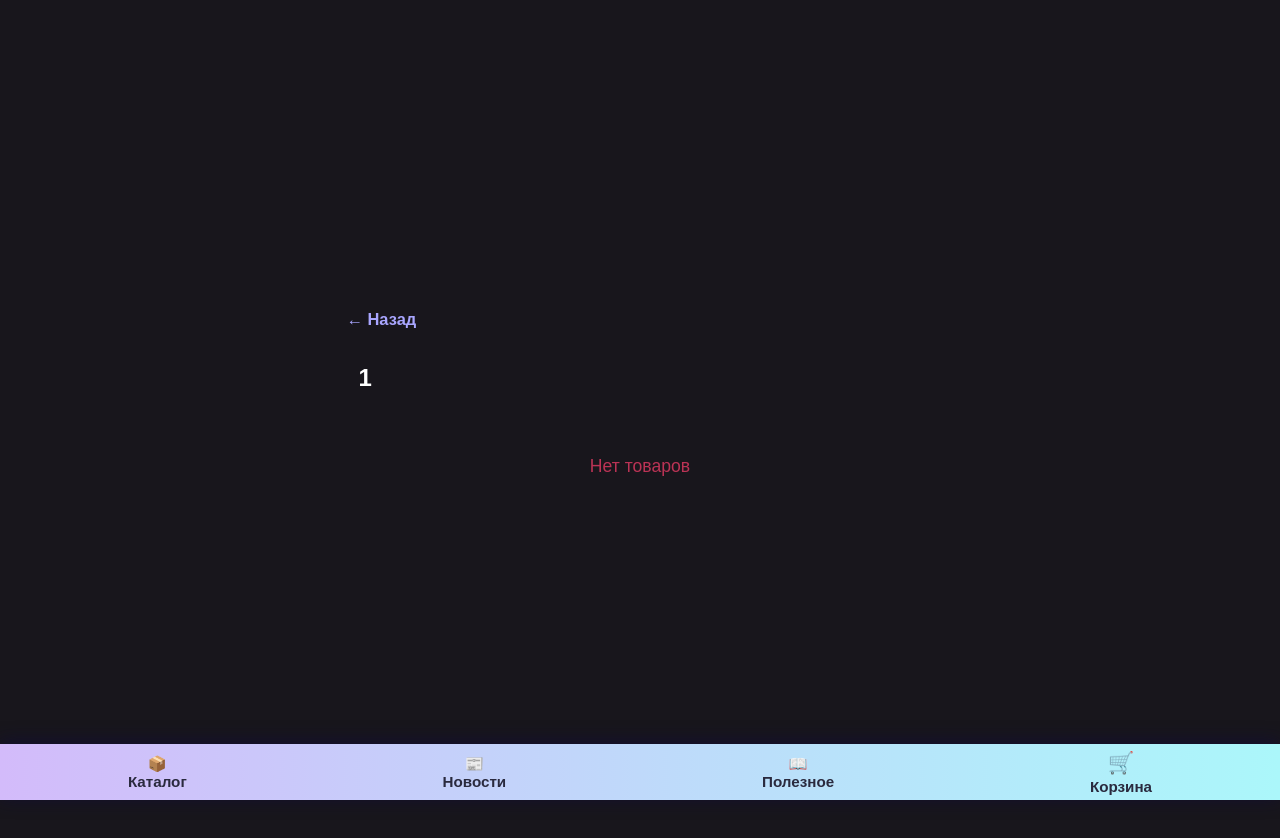
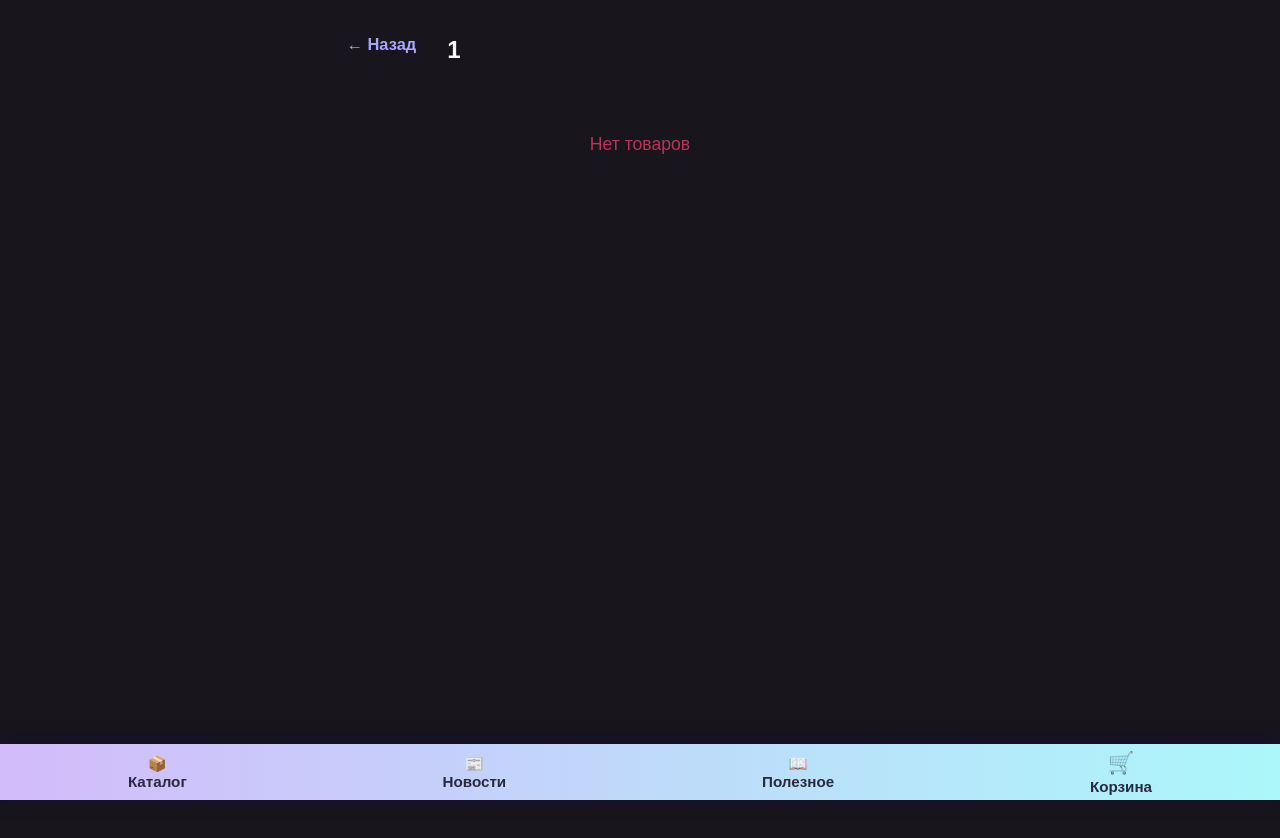
Before and after one commit to AlexSalavat/facade-stone-app, a React (Vite) app: page /category/1 in a window 1280 px wide. Shown: the top 838 px of the page. Built offline with nearby package versions, Linux system fonts and the light colour scheme.

Commit message:
first ddaa

```diff
--- a/src/components/CategoryView.css
+++ b/src/components/CategoryView.css
@@ -1,32 +1,27 @@
-.category-list-page {
-  padding-top: 12px;
-  padding-bottom: 7px;
-}
-.category-list-title {
-  font-size: 1.08rem;
-  color: #b6a3f5;
-  font-weight: 700;
-  letter-spacing: 0.01em;
-  margin-bottom: 11px;
-  margin-left: 2px;
-}
-.category-cards-grid {
-  display: grid;
-  grid-template-columns: repeat(2, 1fr);
-  gap: 0.5vw;
-  width: 100%;
+.category-view-page {
+  max-width: 600px;
+  margin: 0 auto;
+  padding: 0 0.5vw;
+  padding-top: 0px !important;    /* нет отступа сверху */
+  padding-bottom: 0px;
+  min-height: 100vh;
+  box-sizing: border-box;
+  background: #18161c;
 }
 
-/* --- Для страницы товаров (убираем все лишние отступы!) --- */
-.category-view-page {
-  padding-top: 0 !important;
-  margin-top: 0 !important;
+.category-view-top-row {
+  display: flex;
+  align-items: center;
+  padding-top: 16px;
+  padding-bottom: 18px;
 }
-.category-view-top-row {
-  margin-bottom: 8px !important;
-  padding-top: 0 !important;
+
+.back-btn {
+  font-size: 1rem;
+  background: none;
+  color: #b5aafd;
+  border: none;
+  cursor: pointer;
+  padding: 0;
+  margin-right: 5px;
 }
-.container {
-  padding-top: 0 !important;
-  margin-top: 0 !important;
-}
--- a/src/components/CategoryView.jsx
+++ b/src/components/CategoryView.jsx
@@ -3,7 +3,7 @@ import { useNavigate, useParams } from "react-router-dom";
 import { products } from "./products";
 import { categories } from "./categories";
 import CategoryCard from "./CategoryCard";
-import ProductsGrid from "./ProductsGrid"; // вот он!
+import ProductsGrid from "./ProductsGrid";
 import "./CategoryView.css";
 import "./ProductsGrid.css";
 
@@ -12,7 +12,7 @@ export default function CategoryView() {
   const navigate = useNavigate();
 
   if (!category) {
-    // Список категорий (грид)
+    // Список категорий
     return (
       <div className="container category-list-page">
         <h2 className="category-list-title">Категории</h2>
@@ -34,7 +34,8 @@ export default function CategoryView() {
   const filtered = products.filter((p) => p.category === category);
 
   return (
-    <div className="container category-view-page">
+    <div className="category-view-page">
+      {/* убрали container! */}
       <div className="category-view-top-row">
         <button className="back-btn" onClick={() => navigate(-1)}>
           ← Назад
--- a/src/components/ProductsGrid.css
+++ b/src/components/ProductsGrid.css
@@ -1,14 +1,15 @@
 .products-grid {
   display: grid;
   grid-template-columns: repeat(2, 1fr);
-  gap: 10px 8px;
-  margin-top: 0 !important;
-  padding-top: 0 !important;
+  gap: 11px 10px;  /* плотнее */
   align-items: flex-start;
+  margin-top: 0;
+  margin-bottom: 0;
 }
+
 .products-grid-empty {
   color: #b35;
   font-size: 1.1rem;
-  padding: 36px 0 18px 0;
+  padding: 32px 0 10px 0;
   text-align: center;
 }
```
